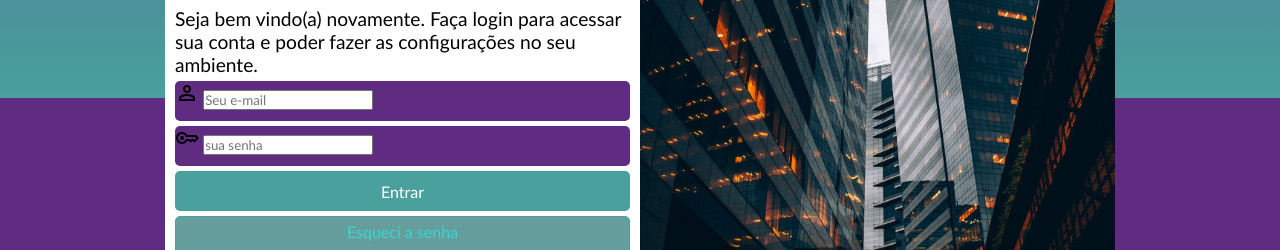
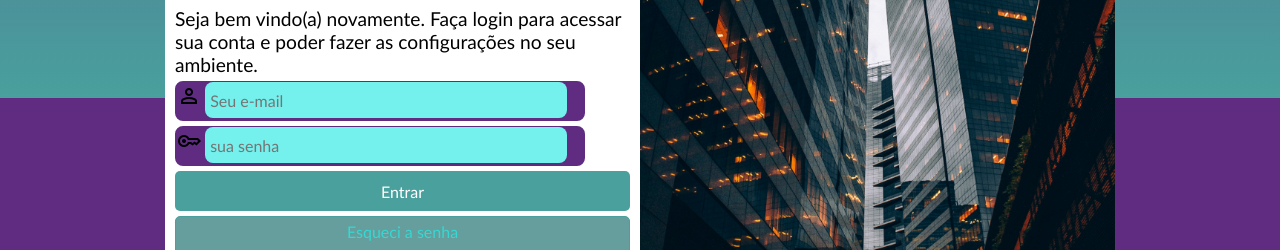
Before and after one commit to Yagoviana186/Projeto-login, a plain HTML site: page index.html in a window 1280 px wide. Shown: the part 702-952 px from the top of the page. Drawn offline with nearby package versions, Linux system fonts and the light colour scheme.

Commit message:
Concluído Formulário.

```diff
--- a/estilos/MediaQuery.css
+++ b/estilos/MediaQuery.css
@@ -10,6 +10,7 @@
 
     section#login {
         width: 80vw;
+        height: 330px;
     }
 }
 
--- a/estilos/style.css
+++ b/estilos/style.css
@@ -64,10 +64,11 @@ div#formulario > p{
 
 form > div.campo {
     background-color: #5f2c82;
+    border: 2px solid #5f2c82;
     display: block;
-    width: 100%;
+    width: 90%;
     height: 40px;
-    border-radius: 5px;
+    border-radius: 8px;
     margin: 5px 0px;
 }
 
@@ -75,6 +76,28 @@ div.campo >  label{
     display: none;
 }
 
+div.campo > i {
+    color: white;
+    /*background-color: black;*/
+    font-size: 2em;
+    width: 40px;
+    padding: 5px;
+}
+
+div.campo > input {
+    background-color: #74f1ed;
+    font-size: 1em;
+    width:calc(100% - 44px) ;
+    height: 100%;
+    transform: translateY(-1px);
+    border: 0px;
+    border-radius: 8px;
+    padding: 5px;
+}
+
+div.campo > input:focus-within {
+    background-color: white;
+}
 form > input[type=submit] {
     display: block;
     font-size: 1em;
```
